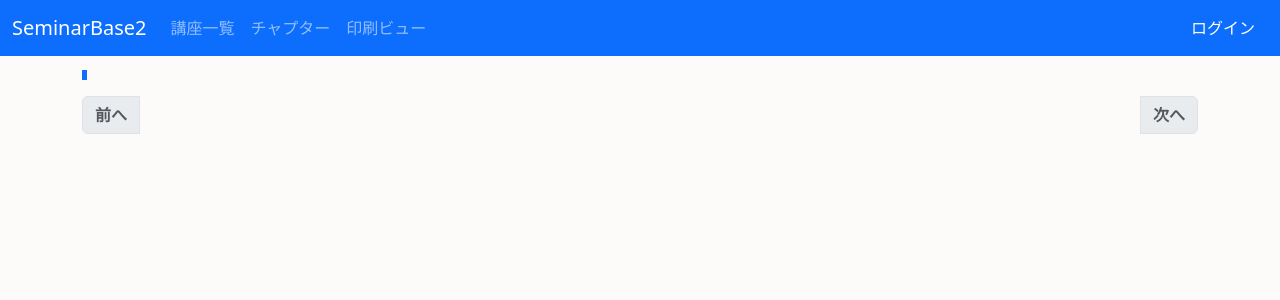
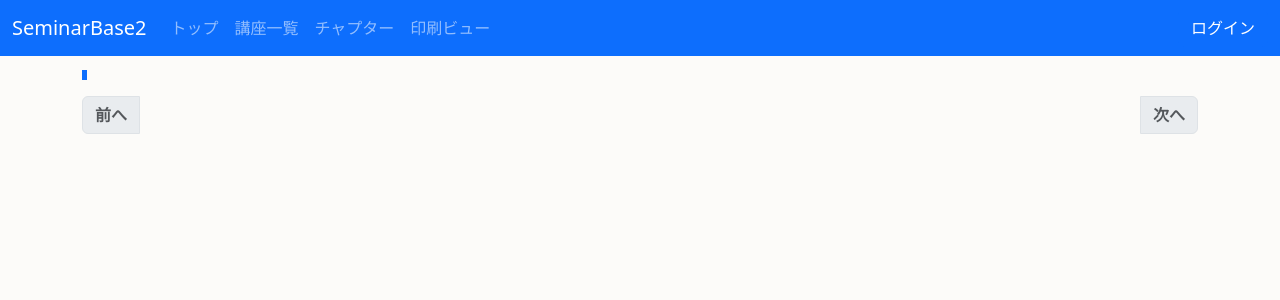
Before and after one commit to e1q23079/SeminarBase2, a Django app: template app/seminar_base2/templates/document.html in a window 1280 px wide. Shown: the top 300 px of the page. Run offline with Django 5.2, Linux system fonts and the light colour scheme; the template is opened without the code that fills it, so the values that code supplies are empty; some libraries are stand-ins or nearby versions.

Commit message:
ナビゲーションバーの項目を整理し、トップページに「管理者サイト」へのリンクを追加

```diff
--- a/app/seminar_base2/templates/document.html
+++ b/app/seminar_base2/templates/document.html
@@ -17,6 +17,9 @@
 
 {% block navbar %}
 <ul class="navbar-nav me-auto mb-2 mb-lg-0">
+    <li class="nav-item">
+        <a class="nav-link" href="/">トップ</a>
+    </li>
     <li class="nav-item">
         <a class="nav-link" href="/seminar/">講座一覧</a>
     </li>
--- a/app/seminar_base2/templates/index.html
+++ b/app/seminar_base2/templates/index.html
@@ -10,6 +10,6 @@
 <h1>「SeminarBase2」へようこそ</h1>
 <p>トップページです。</p>
 <p><a href="/seminar/">講座一覧</a></p>
+<p><a href="/print_list/">印刷用ページ</a></p>
 <p><a href="/admin/">管理者サイト</a></p>
-<p><a href="/print_list/">印刷用ページ</a></p>
 {% endblock %}
```
